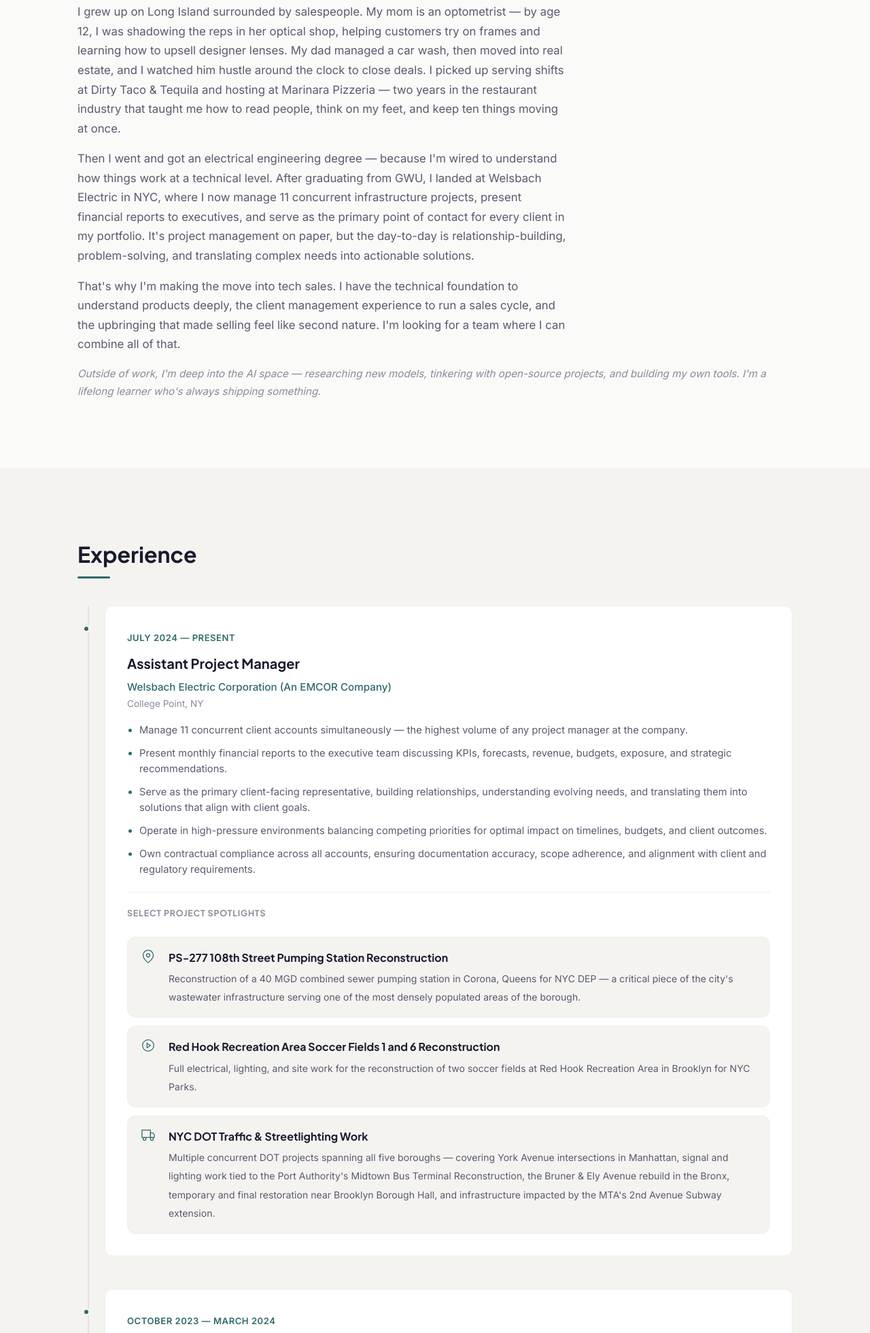
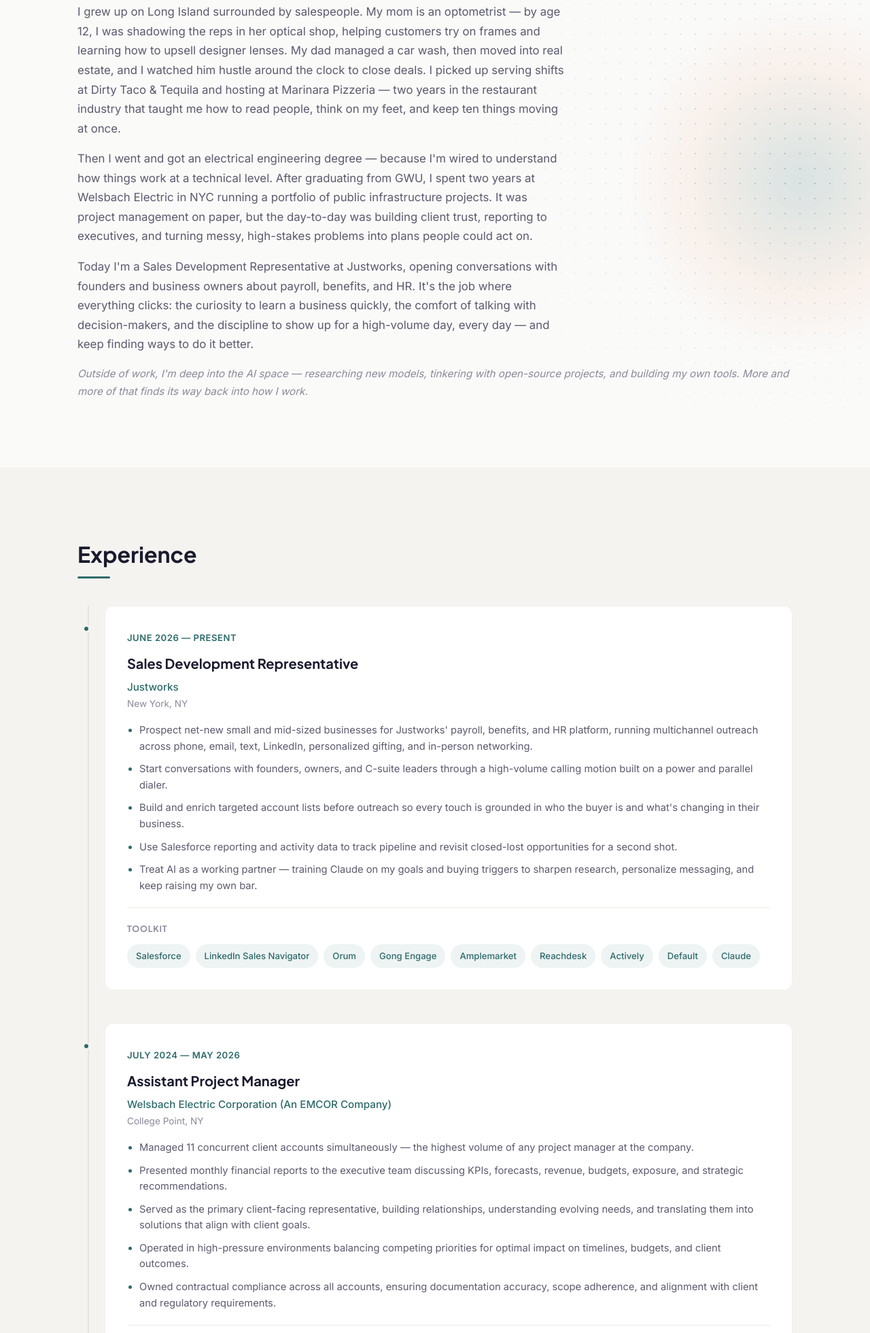
Before and after one commit to mitchshem/resume-website, a plain HTML site: page index.html in a window 1280 px wide. Shown: the part 839-2800 px from the top of the page at 68% size. Drawn offline with Linux system fonts and the light colour scheme.

Commit message:
Update site for Justworks SDR role
- Hero now shows current role at Justworks; remove "transitioning" line
- Add Justworks experience entry with toolkit chips and current-role dot
- Move Welsbach to past tense with end date May 2026
- Refresh About Me copy and add subtle dot-grid backdrop
- Replace headshot and resume PDF with December 2026 versions

Co-Authored-By: Claude Opus 5.5 <noreply@anthropic.com>

```diff
--- a/css/styles.css
+++ b/css/styles.css
@@ -475,7 +475,38 @@ img {
    About
    ======================================== */
 .about {
+  position: relative;
+  overflow: hidden;
+  isolation: isolate;
   background: var(--color-bg);
+}
+
+/* Subtle backdrop: a fading dot grid plus a soft teal glow */
+.about::before,
+.about::after {
+  content: '';
+  position: absolute;
+  pointer-events: none;
+  z-index: -1;
+}
+
+.about::before {
+  inset: 0;
+  background-image: radial-gradient(rgba(45, 106, 106, 0.32) 1.4px, transparent 1.4px);
+  background-size: 22px 22px;
+  -webkit-mask-image: radial-gradient(ellipse 55% 75% at 92% 45%, #000 0%, transparent 70%);
+  mask-image: radial-gradient(ellipse 55% 75% at 92% 45%, #000 0%, transparent 70%);
+}
+
+.about::after {
+  width: 520px;
+  height: 520px;
+  right: -160px;
+  top: 50%;
+  transform: translateY(-50%);
+  border-radius: 50%;
+  background: radial-gradient(circle, rgba(45, 106, 106, 0.16) 0%, rgba(232, 128, 76, 0.08) 45%, transparent 70%);
+  filter: blur(10px);
 }
 
 .about__text {
@@ -579,6 +610,22 @@ img {
   border: 3px solid var(--color-bg-alt);
   z-index: 1;
   transition: all var(--transition);
+}
+
+/* Current role: soft pulsing ring */
+.timeline__dot--current::after {
+  content: '';
+  position: absolute;
+  inset: -6px;
+  border-radius: 50%;
+  border: 2px solid var(--color-primary);
+  opacity: 0;
+  animation: dotPulse 2.4s var(--ease-out) infinite;
+}
+
+@keyframes dotPulse {
+  0% { transform: scale(0.6); opacity: 0.6; }
+  100% { transform: scale(1.6); opacity: 0; }
 }
 
 .timeline__item:hover .timeline__dot {
@@ -989,6 +1036,49 @@ img {
 }
 
 /* ========================================
+   Timeline Toolkit (tool chips inside experience)
+   ======================================== */
+.timeline__tools {
+  margin-top: 20px;
+  border-top: 1px solid var(--color-border-light);
+  padding-top: 20px;
+}
+
+.timeline__tools-label {
+  display: block;
+  font-family: var(--font-heading);
+  font-size: 0.78rem;
+  font-weight: 700;
+  text-transform: uppercase;
+  letter-spacing: 0.8px;
+  color: var(--color-text-muted);
+  margin-bottom: 12px;
+}
+
+.tools__list {
+  display: flex;
+  flex-wrap: wrap;
+  gap: 8px;
+  list-style: none;
+}
+
+.tools__list li {
+  font-size: 0.82rem;
+  font-weight: 500;
+  color: var(--color-primary);
+  background: var(--color-primary-light);
+  border: 1px solid transparent;
+  padding: 5px 12px;
+  border-radius: 999px;
+  transition: all var(--transition);
+}
+
+.tools__list li:hover {
+  border-color: var(--color-primary);
+  transform: translateY(-1px);
+}
+
+/* ========================================
    Timeline Highlights (project detail cards inside experience)
    ======================================== */
 .timeline__highlights {
@@ -1347,7 +1437,23 @@ img {
 /* ========================================
    Reduced Motion
    ======================================== */
+@media (max-width: 768px) {
+  .about::before {
+    -webkit-mask-image: radial-gradient(ellipse 80% 45% at 85% 15%, #000 0%, transparent 70%);
+    mask-image: radial-gradient(ellipse 80% 45% at 85% 15%, #000 0%, transparent 70%);
+  }
+  .about::after {
+    width: 360px;
+    height: 360px;
+    right: -180px;
+    top: 0;
+    transform: none;
+  }
+}
+
 @media (prefers-reduced-motion: reduce) {
+  .timeline__dot--current::after { animation: none; }
+
   *,
   *::before,
   *::after {
--- a/index.html
+++ b/index.html
@@ -4,7 +4,7 @@
   <meta charset="UTF-8">
   <meta name="viewport" content="width=device-width, initial-scale=1.0">
   <title>Mitchell Shemtov — Resume</title>
-  <meta name="description" content="Mitchell Shemtov — Electrical engineer and project manager transitioning into tech sales. Based in NYC.">
+  <meta name="description" content="Mitchell Shemtov — Sales Development Representative at Justworks with a background in electrical engineering and project management. Based in NYC.">
   <link rel="preconnect" href="https://fonts.googleapis.com">
   <link rel="preconnect" href="https://fonts.gstatic.com" crossorigin>
   <link href="https://fonts.googleapis.com/css2?family=Inter:wght@300;400;500;600&family=Plus+Jakarta+Sans:wght@500;600;700;800&display=swap" rel="stylesheet">
@@ -40,11 +40,7 @@
         <div class="hero__roles fade-in" style="animation-delay: 0.2s">
           <div class="hero__role">
             <span class="hero__role-label">Currently</span>
-            <span class="hero__role-value">Assistant Project Manager @ <a href="https://welsbachelectric.com/" target="_blank" rel="noopener noreferrer">Welsbach Electric</a></span>
-          </div>
-          <div class="hero__role">
-            <span class="hero__role-label">Transitioning to</span>
-            <span class="hero__role-value">Sales in the Tech Industry</span>
+            <span class="hero__role-value">Sales Development Representative @ <a href="https://www.justworks.com/" target="_blank" rel="noopener noreferrer">Justworks</a></span>
           </div>
         </div>
         <div class="hero__buttons fade-in" style="animation-delay: 0.35s">
@@ -76,13 +72,13 @@
           I grew up on Long Island surrounded by salespeople. My mom is an optometrist — by age 12, I was shadowing the reps in her optical shop, helping customers try on frames and learning how to upsell designer lenses. My dad managed a car wash, then moved into real estate, and I watched him hustle around the clock to close deals. I picked up serving shifts at Dirty Taco & Tequila and hosting at Marinara Pizzeria — two years in the restaurant industry that taught me how to read people, think on my feet, and keep ten things moving at once.
         </p>
         <p class="about__text">
-          Then I went and got an electrical engineering degree — because I'm wired to understand how things work at a technical level. After graduating from GWU, I landed at Welsbach Electric in NYC, where I now manage 11 concurrent infrastructure projects, present financial reports to executives, and serve as the primary point of contact for every client in my portfolio. It's project management on paper, but the day-to-day is relationship-building, problem-solving, and translating complex needs into actionable solutions.
+          Then I went and got an electrical engineering degree — because I'm wired to understand how things work at a technical level. After graduating from GWU, I spent two years at Welsbach Electric in NYC running a portfolio of public infrastructure projects. It was project management on paper, but the day-to-day was building client trust, reporting to executives, and turning messy, high-stakes problems into plans people could act on.
         </p>
         <p class="about__text">
-          That's why I'm making the move into tech sales. I have the technical foundation to understand products deeply, the client management experience to run a sales cycle, and the upbringing that made selling feel like second nature. I'm looking for a team where I can combine all of that.
+          Today I'm a Sales Development Representative at Justworks, opening conversations with founders and business owners about payroll, benefits, and HR. It's the job where everything clicks: the curiosity to learn a business quickly, the comfort of talking with decision-makers, and the discipline to show up for a high-volume day, every day — and keep finding ways to do it better.
         </p>
         <p class="about__interests">
-          Outside of work, I'm deep into the AI space — researching new models, tinkering with open-source projects, and building my own tools. I'm a lifelong learner who's always shipping something.
+          Outside of work, I'm deep into the AI space — researching new models, tinkering with open-source projects, and building my own tools. More and more of that finds its way back into how I work.
         </p>
       </div>
     </div>
@@ -95,18 +91,49 @@
       <div class="timeline">
         <!-- Role 1 -->
         <div class="timeline__item reveal-left">
+          <div class="timeline__dot timeline__dot--current"></div>
+          <div class="timeline__card">
+            <span class="timeline__date">June 2026 — Present</span>
+            <h3 class="timeline__role">Sales Development Representative</h3>
+            <a href="https://www.justworks.com/" target="_blank" rel="noopener noreferrer" class="timeline__company ext-link">Justworks</a>
+            <span class="timeline__location">New York, NY</span>
+            <ul class="timeline__details">
+              <li>Prospect net-new small and mid-sized businesses for Justworks' payroll, benefits, and HR platform, running multichannel outreach across phone, email, text, LinkedIn, personalized gifting, and in-person networking.</li>
+              <li>Start conversations with founders, owners, and C-suite leaders through a high-volume calling motion built on a power and parallel dialer.</li>
+              <li>Build and enrich targeted account lists before outreach so every touch is grounded in who the buyer is and what's changing in their business.</li>
+              <li>Use Salesforce reporting and activity data to track pipeline and revisit closed-lost opportunities for a second shot.</li>
+              <li>Treat AI as a working partner — training Claude on my goals and buying triggers to sharpen research, personalize messaging, and keep raising my own bar.</li>
+            </ul>
+            <div class="timeline__tools">
+              <span class="timeline__tools-label">Toolkit</span>
+              <ul class="tools__list">
+                <li>Salesforce</li>
+                <li>LinkedIn Sales Navigator</li>
+                <li>Orum</li>
+                <li>Gong Engage</li>
+                <li>Amplemarket</li>
+                <li>Reachdesk</li>
+                <li>Actively</li>
+                <li>Default</li>
+                <li>Claude</li>
+              </ul>
+            </div>
+          </div>
+        </div>
+        <!-- Role 2 -->
+        <div class="timeline__item reveal-right">
           <div class="timeline__dot"></div>
           <div class="timeline__card">
-            <span class="timeline__date">July 2024 — Present</span>
+            <span class="timeline__date">July 2024 — May 2026</span>
             <h3 class="timeline__role">Assistant Project Manager</h3>
             <a href="https://welsbachelectric.com/" target="_blank" rel="noopener noreferrer" class="timeline__company ext-link">Welsbach Electric Corporation (An EMCOR Company)</a>
             <span class="timeline__location">College Point, NY</span>
             <ul class="timeline__details">
-              <li>Manage 11 concurrent client accounts simultaneously — the highest volume of any project manager at the company.</li>
-              <li>Present monthly financial reports to the executive team discussing KPIs, forecasts, revenue, budgets, exposure, and strategic recommendations.</li>
-              <li>Serve as the primary client-facing representative, building relationships, understanding evolving needs, and translating them into solutions that align with client goals.</li>
-              <li>Operate in high-pressure environments balancing competing priorities for optimal impact on timelines, budgets, and client outcomes.</li>
-              <li>Own contractual compliance across all accounts, ensuring documentation accuracy, scope adherence, and alignment with client and regulatory requirements.</li>
+              <li>Managed 11 concurrent client accounts simultaneously — the highest volume of any project manager at the company.</li>
+              <li>Presented monthly financial reports to the executive team discussing KPIs, forecasts, revenue, budgets, exposure, and strategic recommendations.</li>
+              <li>Served as the primary client-facing representative, building relationships, understanding evolving needs, and translating them into solutions that align with client goals.</li>
+              <li>Operated in high-pressure environments balancing competing priorities for optimal impact on timelines, budgets, and client outcomes.</li>
+              <li>Owned contractual compliance across all accounts, ensuring documentation accuracy, scope adherence, and alignment with client and regulatory requirements.</li>
             </ul>
             <div class="timeline__highlights">
               <h4 class="timeline__highlights-label">Select Project Spotlights</h4>
@@ -134,8 +161,8 @@
             </div>
           </div>
         </div>
-        <!-- Role 2 -->
-        <div class="timeline__item reveal-right">
+        <!-- Role 3 -->
+        <div class="timeline__item reveal-left">
           <div class="timeline__dot"></div>
           <div class="timeline__card">
             <span class="timeline__date">October 2023 — March 2024</span>
@@ -150,8 +177,8 @@
             </ul>
           </div>
         </div>
-        <!-- Role 3 -->
-        <div class="timeline__item reveal-left">
+        <!-- Role 4 -->
+        <div class="timeline__item reveal-right">
           <div class="timeline__dot"></div>
           <div class="timeline__card">
             <span class="timeline__date">Seasonal 2021 — 2023</span>
@@ -329,7 +356,7 @@
       <h2 class="section__title reveal">Get in Touch</h2>
       <div class="contact__content">
         <div class="contact__info reveal">
-          <p class="contact__text">Interested in connecting? Whether it's about an opportunity, a conversation about tech sales, or just to say hello — I'd love to hear from you.</p>
+          <p class="contact__text">Interested in connecting? Whether it's about an opportunity, a conversation about sales, or just to say hello — I'd love to hear from you.</p>
           <div class="contact__details">
             <a href="mailto:mitchellshemtov@gmail.com" class="contact__item">
               <svg width="20" height="20" viewBox="0 0 24 24" fill="none" stroke="currentColor" stroke-width="1.5"><rect x="2" y="4" width="20" height="16" rx="2"/><path d="m22 7-8.97 5.7a1.94 1.94 0 0 1-2.06 0L2 7"/></svg>
```
Also changed, not shown: assets/photo.jpg, 1 other file.
